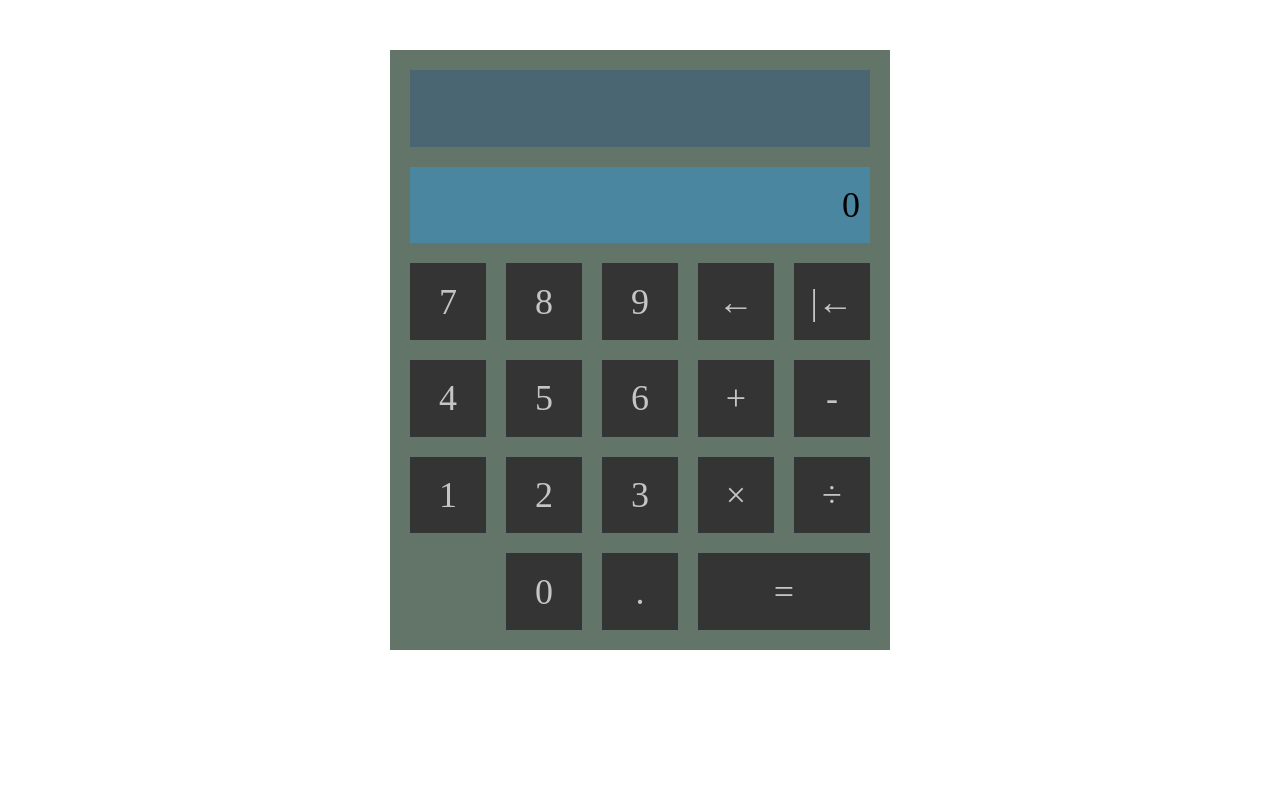
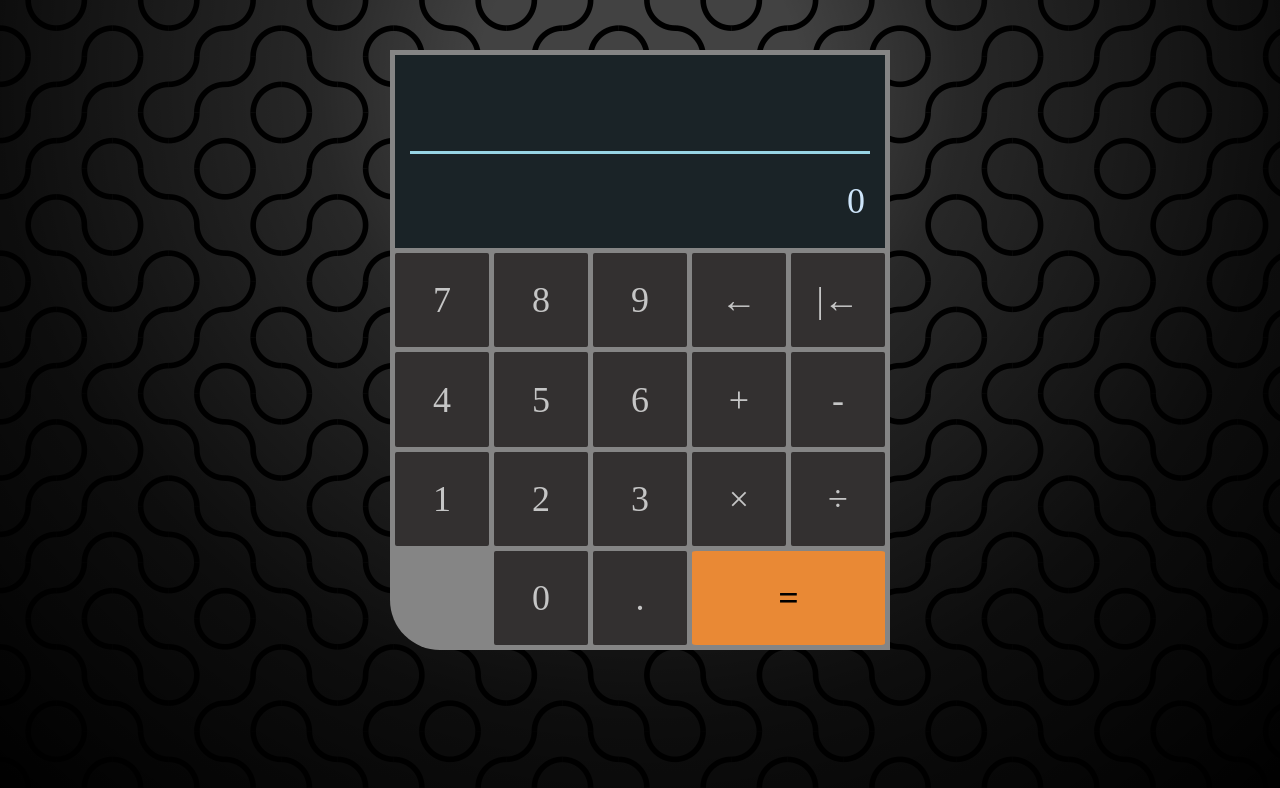
Before and after one commit to Ewoking/Calculatrice, a plain HTML site: page index.html in a window 1280 px wide. Drawn offline with Linux system fonts and the light colour scheme.

Commit message:
updated overall design

```diff
--- a/app.js
+++ b/app.js
@@ -9,16 +9,17 @@ calcDisplay.textContent="";
 resultDisplay.textContent = result;
 
 let isCorrectMath = str => {
-        let re1 = /[\-\+\*\/\.][\-\+\*\/\.]/g;
-
+        let re1 = /[\-\+\*\/][\-\+\*\/]/g;
+        let re2 = /\d[\-\+\*\/][\-\+\*\/]\d/;
         if(re1.test(str)){
                 console.log("aie!");
-                for(let exp of str.match(re1)){
-                        console.log(exp);
-                        if(exp != "**"){
-                                return false;
-                        }
-                }
+                let matches = str.matchAll(re1);
+                console.log(matches);
+                // for(let i in matches){
+                //         if(match[i] == "**"){
+
+                //         }
+                // }
         }
         return true;
 }
@@ -31,7 +32,7 @@ let doTheMaths = str => {
 }
 
 let clickSymbol = e => {
-        console.log(e.currentTarget);
+        //console.log(e.currentTarget);
         if (e.currentTarget.dataset.symbol === "new"){
                 console.log("reset !");
                 calcDisplay.textContent ="";
--- a/index.html
+++ b/index.html
@@ -10,8 +10,9 @@
   </head>
   <body>
     <div class="calculator-wrapper">
-      <div class="calc-display"><p>blabla</p></div>
-      <div class="result-display"><p>bliblu</p></div>
+      <div class="glass"></div>
+      <div class="calc-display display"><p>blabla</p></div>
+      <div class="result-display display"><p>bliblu</p></div>
       <div class="calc-button button-0" data-symbol="0"><p>0</p></div>
       <div class="calc-button button-1" data-symbol="1"><p>1</p></div>
       <div class="calc-button button-2" data-symbol="2"><p>2</p></div>
--- a/style.css
+++ b/style.css
@@ -4,34 +4,58 @@
   box-sizing: border-box;
 }
 
+body {
+  height: 100vh;
+  padding-top: 50px;
+  background-color: rgb(66, 66, 66);
+  /* background-image: linear-gradient(to bottom, transparent 0%, rgb(0, 0, 0) 50%),
+    url("./images/Truchet_tiling.svg.png"); */
+  background-image: radial-gradient(
+      circle at 50% 10%,
+      transparent 0%,
+      rgba(0, 0, 0, 0),
+      rgba(0, 0, 0, 0.4),
+      rgba(0, 0, 0, 0.6),
+      rgba(0, 0, 0, 0.8),
+      rgba(0, 0, 0, 0.9),
+      rgb(0, 0, 0)
+    ),
+    url("./images/Truchet_tiling.svg.png");
+}
+
 .calculator-wrapper {
   width: 500px;
   height: 600px;
-  margin: 50px auto;
-  background-color: rgb(99, 116, 105);
+  margin: 0 auto;
+  background-color: rgb(133, 133, 133);
   display: grid;
   grid-template-columns: repeat(5, 1fr);
   grid-template-rows: repeat(6, 1fr);
-  gap: 20px;
-  padding: 20px;
+  gap: 5px;
+  padding: 5px;
+  border-bottom-left-radius: 50px;
 }
 
 .calc-display {
   grid-area: 1/1/2/6;
-  background-color: rgb(73, 102, 114);
+  /* background-color: rgb(19, 36, 42); */
+  color: rgb(206, 229, 250);
   align-self: auto;
   justify-self: auto;
   font-size: 36px;
   display: flex;
   align-items: center;
   justify-content: flex-end;
-  padding: 10px;
+  padding: 20px;
   overflow: hidden;
+  border-bottom: 3px solid rgb(151, 212, 228);
+  margin-bottom: -5px;
 }
 
 .result-display {
   grid-area: 2/1/3/6;
-  background-color: rgb(75, 134, 160);
+  /* background-color: rgb(22, 29, 32); */
+  color: rgb(206, 229, 250);
   align-self: auto;
   justify-self: auto;
   text-align: end;
@@ -39,11 +63,11 @@
   display: flex;
   align-items: center;
   justify-content: flex-end;
-  padding: 10px;
+  padding: 20px;
 }
 
 .calc-button {
-  background-color: rgb(53, 52, 52);
+  background-color: rgb(51, 48, 48);
   font-size: 36px;
   align-self: auto;
   justify-self: auto;
@@ -51,10 +75,22 @@
   justify-content: center;
   align-items: center;
   user-select: none;
+  border-radius: 2%;
 }
 
 .calc-button p {
   color: rgb(197, 197, 197);
+}
+
+.glass {
+  grid-area: 1/1/3/6;
+  /* background-color: rgba(195, 195, 255, 0.2); */
+  z-index: 5;
+  border: 15px solid rgb(26, 35, 39);
+}
+
+.display {
+  background-color: rgb(26, 35, 39);
 }
 
 .button-0 {
@@ -119,6 +155,12 @@
 
 .equal {
   grid-area: 6/4/7/6;
+  background-color: rgb(233, 137, 53);
+}
+
+.equal p {
+  color: black;
+  font-weight: 600;
 }
 
 .dot {
```
Also changed, not shown: images/Truchet_tiling.svg.png (added).
